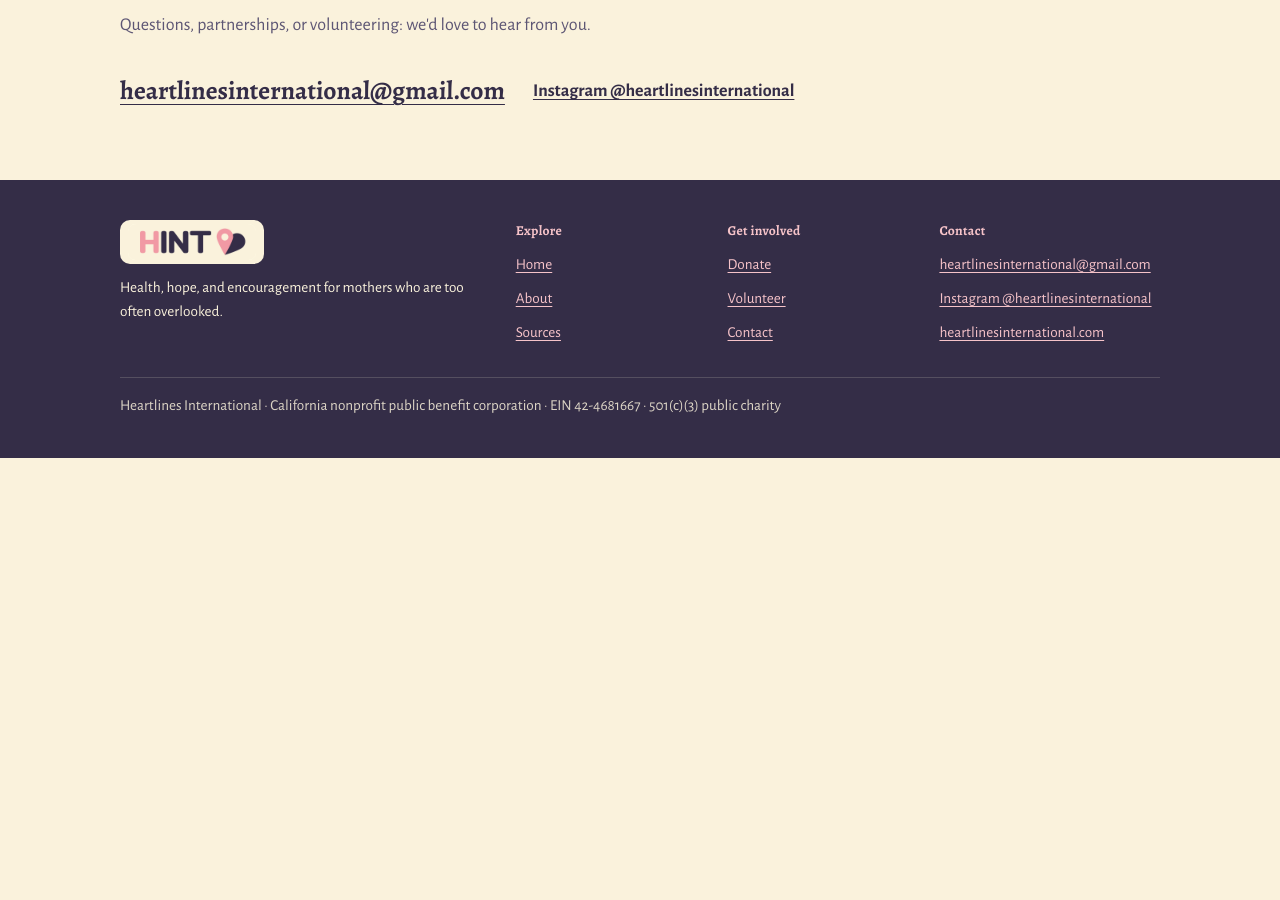
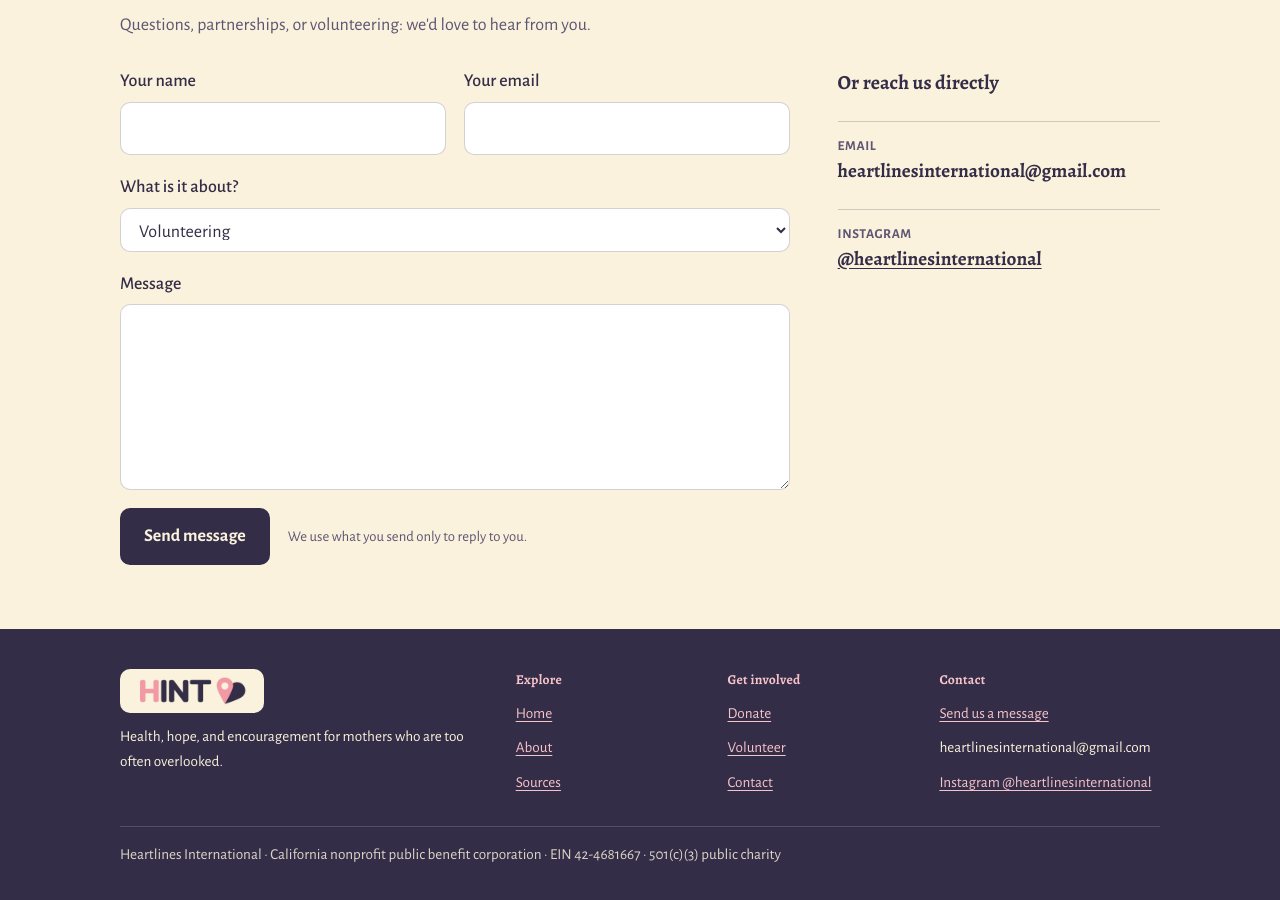
Before and after one commit to heartlinesinternational-creator/heartlinesinternational.com, an Eleventy site: page src/get-involved.njk in a window 1280 px wide. Shown: the part 1798-2698 px from the top of the page. Before the commit the page ends 2256 px from the top, so only its background shows below. Built offline with nearby package versions, Linux system fonts and the light colour scheme; Eleventy itself is replaced by a stand-in of ours; files that its build step writes are made by us from their sources.

Commit message:
Contact form, equal email and Instagram, no mailto links; About facts beside the story (#4)
Get Involved: a FormSubmit contact form (no JavaScript, honeypot, thank-you note at #sent); every mailto link replaced (they opened the visitor's default mail app, often Outlook); email shown as plain text beside Instagram at the same size. Footer: the extra website link removed. About: the facts and WHO line moved into "Why iron matters" after Our story; Sources keeps only the numbered list (ids kept). CLAUDE.md: contact and About-order rules. Built, rendered at 1280 and 390 px, impeccable detect clean.

Co-Authored-By: Claude Opus 5.5 <noreply@anthropic.com>
Claude-Session: https://claude.ai/code/session_016ECcn576aRktJuhMHakreS

```diff
--- a/src/_data/site.js
+++ b/src/_data/site.js
@@ -5,6 +5,9 @@ export default {
   email: "heartlinesinternational@gmail.com",
   donateUrl: "https://www.zeffy.com/en-US/donation-form/support-heartlines-international",
   instagramUrl: "https://www.instagram.com/heartlinesinternational/",
+  // Contact form: FormSubmit emails each message to the address below (no account, no JavaScript).
+  // After the first test message, FormSubmit sends an activation email to this inbox; click it once.
+  formAction: "https://formsubmit.co/heartlinesinternational@gmail.com",
   description: "Student-led nonprofit from San Jose sending iron tablets, health guides in Tagalog and English, and handwritten cards to mothers at a clinic in the Philippines.",
   nav: [
     { href: "index.html", label: "Home" },
--- a/src/_includes/footer.njk
+++ b/src/_includes/footer.njk
@@ -3,7 +3,7 @@
 <div><img class="flogo" src="images/logo.png" alt="HINT logo"><p>Health, hope, and encouragement for mothers who are too often overlooked.</p></div>
 <div><h4>Explore</h4><ul><li><a href="index.html">Home</a></li><li><a href="about.html">About</a></li><li><a href="about.html#sources">Sources</a></li></ul></div>
 <div><h4>Get involved</h4><ul><li><a href="{{ site.donateUrl }}" target="_blank" rel="noopener">Donate<span class="vh"> (opens in a new tab)</span></a></li><li><a href="get-involved.html#volunteer">Volunteer</a></li><li><a href="get-involved.html#contact">Contact</a></li></ul></div>
-<div><h4>Contact</h4><ul><li><a href="mailto:{{ site.email }}">{{ site.email }}</a></li><li><a href="{{ site.instagramUrl }}" target="_blank" rel="noopener">Instagram @heartlinesinternational<span class="vh"> (opens in a new tab)</span></a></li><li><a href="{{ site.url }}">heartlinesinternational.com</a></li></ul></div>
+<div><h4>Contact</h4><ul><li><a href="get-involved.html#contact">Send us a message</a></li><li>{% set em = site.email.split("@") %}<span class="fmail">{{ em[0] }}@<wbr>{{ em[1] }}</span></li><li><a href="{{ site.instagramUrl }}" target="_blank" rel="noopener">Instagram @heartlinesinternational<span class="vh"> (opens in a new tab)</span></a></li></ul></div>
 </div>
 <p class="legal">Heartlines International &middot; California nonprofit public benefit corporation &middot; EIN 42-4681667 &middot; 501(c)(3) public charity</p>
 </div></footer>
--- a/src/get-involved.njk
+++ b/src/get-involved.njk
@@ -17,8 +17,8 @@ title: Get Involved · Heartlines International
 <div class="give">
 <div class="give-main"><h3>Give online</h3><p>A secure donation page. You can give once or monthly, and 100% of your gift reaches Heartlines International.</p><a class="btn primary" href="{{ site.donateUrl }}" target="_blank" rel="noopener">Donate online<span class="vh"> (opens in a new tab)</span></a><p class="small">Heartlines International is a 501(c)(3) public charity (EIN 42-4681667). Gifts are tax-deductible to the extent allowed by law.</p></div>
 <div class="give-other">
-<p><strong>Give by check.</strong> Make checks payable to &ldquo;Heartlines International.&rdquo; <a href="mailto:{{ site.email }}?subject=Giving%20by%20check">Email us</a> for the mailing address.</p>
-<p><strong>Ask about a match.</strong> Many employers match gifts to 501(c)(3) charities like ours. Ask your employer, or email us and we&rsquo;ll help. <a href="mailto:{{ site.email }}?subject=Employer%20matching">Ask us</a></p>
+<p><strong>Give by check.</strong> Make checks payable to &ldquo;Heartlines International.&rdquo; <a href="#contact">Send us a message</a> for the mailing address.</p>
+<p><strong>Ask about a match.</strong> Many employers match gifts to 501(c)(3) charities like ours. Ask your employer, or <a href="#contact">send us a message</a> and we&rsquo;ll help.</p>
 </div>
 </div>
 </div></section>
@@ -26,7 +26,7 @@ title: Get Involved · Heartlines International
 <section id="volunteer"><div class="wrap">
 <h2>Volunteer</h2>
 <p class="sub">Write cards, help pack kits, or help with outreach. No experience needed: we train every volunteer, including on writing with cultural sensitivity.</p>
-<div class="actions"><a class="btn ghost" href="mailto:{{ site.email }}?subject=Volunteering%20with%20Heartlines">Email us to volunteer</a></div>
+<div class="actions"><a class="btn ghost" href="#contact">Message us to volunteer</a></div>
 </div></section>
 
 <section id="share"><div class="wrap">
@@ -35,15 +35,33 @@ title: Get Involved · Heartlines International
 <div class="cols3">
 <div><h3>Share our story</h3><p>Send our About page to a friend or post it to your story.</p><a class="btn ghost" href="about.html">Read our story</a></div>
 <div><h3>Follow and share</h3><p>Follow us on Instagram and share a post that means something to you.</p><a class="btn ghost" href="{{ site.instagramUrl }}" target="_blank" rel="noopener">Instagram<span class="vh"> (opens in a new tab)</span></a></div>
-<div><h3>Bring a group</h3><p>Ask your club, team, or youth group to write cards with us.</p><a class="btn ghost" href="mailto:{{ site.email }}?subject=Group%20volunteering">Email us</a></div>
+<div><h3>Bring a group</h3><p>Ask your club, team, or youth group to write cards with us.</p><a class="btn ghost" href="#contact">Message us</a></div>
 </div>
 </div></section>
 
 <section id="contact"><div class="wrap">
 <h2>Contact us</h2>
 <p class="sub">Questions, partnerships, or volunteering: we'd love to hear from you.</p>
-<div class="contactline">
-<a class="biglink" href="mailto:{{ site.email }}">{{ site.email }}</a>
-<a class="textlink" href="{{ site.instagramUrl }}" target="_blank" rel="noopener">Instagram @heartlinesinternational<span class="vh"> (opens in a new tab)</span></a>
+<p class="sent-note" id="sent" role="status">Thank you! Your message is on its way. We&rsquo;ll reply by email soon.</p>
+<div class="contact-grid">
+<form class="contact-form" action="{{ site.formAction }}" method="POST">
+<input type="hidden" name="_subject" value="New message from the Heartlines International website">
+<input type="hidden" name="_next" value="{{ site.url }}/get-involved.html#sent">
+<input type="hidden" name="_captcha" value="false">
+<input type="hidden" name="_template" value="table">
+<p class="hp" aria-hidden="true"><label>Leave this empty <input type="text" name="_honey" tabindex="-1" autocomplete="off"></label></p>
+<div class="field-row">
+<label class="field">Your name<input type="text" name="name" autocomplete="name" maxlength="100" required></label>
+<label class="field">Your email<input type="email" name="email" autocomplete="email" maxlength="200" required></label>
+</div>
+<label class="field">What is it about?<select name="topic"><option>Volunteering</option><option>Giving or a check</option><option>Partnerships</option><option>Something else</option></select></label>
+<label class="field">Message<textarea name="message" rows="6" maxlength="3000" required></textarea></label>
+<div class="form-end"><button class="btn primary" type="submit">Send message</button><p class="small">We use what you send only to reply to you.</p></div>
+</form>
+<div class="contact-ways">
+<p class="way-h">Or reach us directly</p>
+<div class="way"><p class="way-label">Email</p>{% set em = site.email.split("@") %}<p class="way-value">{{ em[0] }}@<wbr>{{ em[1] }}</p></div>
+<div class="way"><p class="way-label">Instagram</p><a class="way-value" href="{{ site.instagramUrl }}" target="_blank" rel="noopener">@heartlinesinternational<span class="vh"> (opens in a new tab)</span></a></div>
+</div>
 </div>
 </div></section>
--- a/styles.css
+++ b/styles.css
@@ -37,7 +37,6 @@ header{background:var(--cream);border-bottom:2px solid var(--pink);position:stic
 .btn.ghost{background:transparent;color:var(--navy)}
 @media (prefers-reduced-motion:no-preference){.btn:active{scale:.96}}
 .textlink{display:inline-block;padding:10px 0;font-weight:700}
-.biglink{font-family:var(--font-display);font-weight:700;font-size:clamp(1.15rem,3vw,1.6rem);overflow-wrap:anywhere}
 .actions{display:flex;gap:12px;flex-wrap:wrap;align-items:center}
 
 /* hover styling only where a real pointer can hover */
@@ -179,7 +178,29 @@ img.headshot,.flyer img{outline:1px solid var(--image-outline);outline-offset:-1
 .cols3 h3{font-size:1.45rem;margin-bottom:6px}
 .cols3 p{margin-bottom:16px}
 .cols3 .btn{margin-top:auto}
-.contactline{display:flex;flex-wrap:wrap;gap:16px 28px;align-items:center;margin-top:6px}
+/* contact: a form first, then two equal ways to reach us (no mailto links: they open whatever mail app a computer has set) */
+.contact-grid{display:grid;grid-template-columns:minmax(0,1.35fr) minmax(0,.65fr);gap:48px;align-items:start}
+@media (max-width:820px){.contact-grid{grid-template-columns:1fr;gap:36px}}
+.contact-form{display:grid;gap:18px;max-width:40em}
+.field-row{display:grid;grid-template-columns:1fr 1fr;gap:18px}
+@media (max-width:560px){.field-row{grid-template-columns:1fr}}
+.field{display:grid;gap:6px;font-weight:500;color:var(--navy)}
+.field input,.field select,.field textarea{font:inherit;font-weight:400;color:var(--ink);background:#fff;border:1.5px solid var(--line);border-radius:10px;padding:11px 14px;width:100%}
+.field textarea{resize:vertical;min-height:9rem;line-height:1.5}
+.field input:focus-visible,.field select:focus-visible,.field textarea:focus-visible{outline:3px solid var(--dpink);outline-offset:1px;border-color:var(--navy)}
+button.btn{font:inherit;font-weight:700;cursor:pointer}
+.form-end{display:flex;flex-wrap:wrap;align-items:center;gap:10px 18px}
+.form-end .small{color:var(--muted)}
+.hp{position:absolute;left:-9999px;width:1px;height:1px;overflow:hidden}
+.sent-note{display:none;max-width:40em;margin:-8px 0 28px;padding:14px 18px;border-radius:10px;background:var(--pink);color:var(--navy);font-weight:500}
+.sent-note:target{display:block}
+.contact-ways{display:grid;gap:22px}
+.way-h{font-family:var(--font-display);font-weight:700;font-size:1.25rem;color:var(--navy)}
+.way{border-top:1px solid var(--line);padding-top:14px}
+.way-label{font-size:.85rem;font-weight:700;letter-spacing:.04em;text-transform:uppercase;color:var(--muted)}
+.way-value{display:inline-block;font-family:var(--font-display);font-weight:700;font-size:1.2rem;line-height:1.35;color:var(--navy);overflow-wrap:anywhere}
+a.way-value{text-decoration:underline;text-underline-offset:3px}
+footer .fmail{display:inline-block;padding:5px 0;overflow-wrap:break-word}
 
 /* footer */
 footer{background:var(--navy);color:var(--cream);padding:40px 0;font-size:.95rem}
```
Also changed, not shown: CLAUDE.md (+2 -0 lines), src/about.njk (+10 -4 lines).
